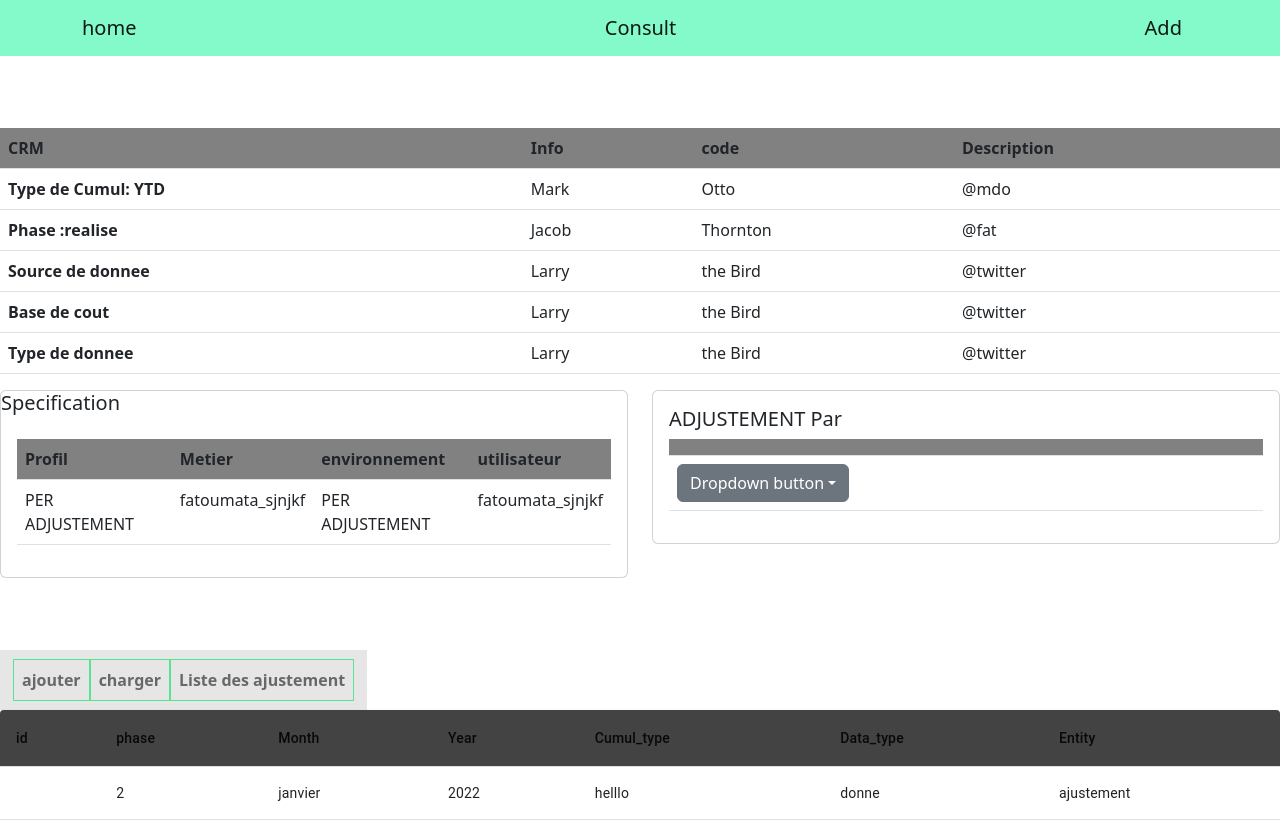
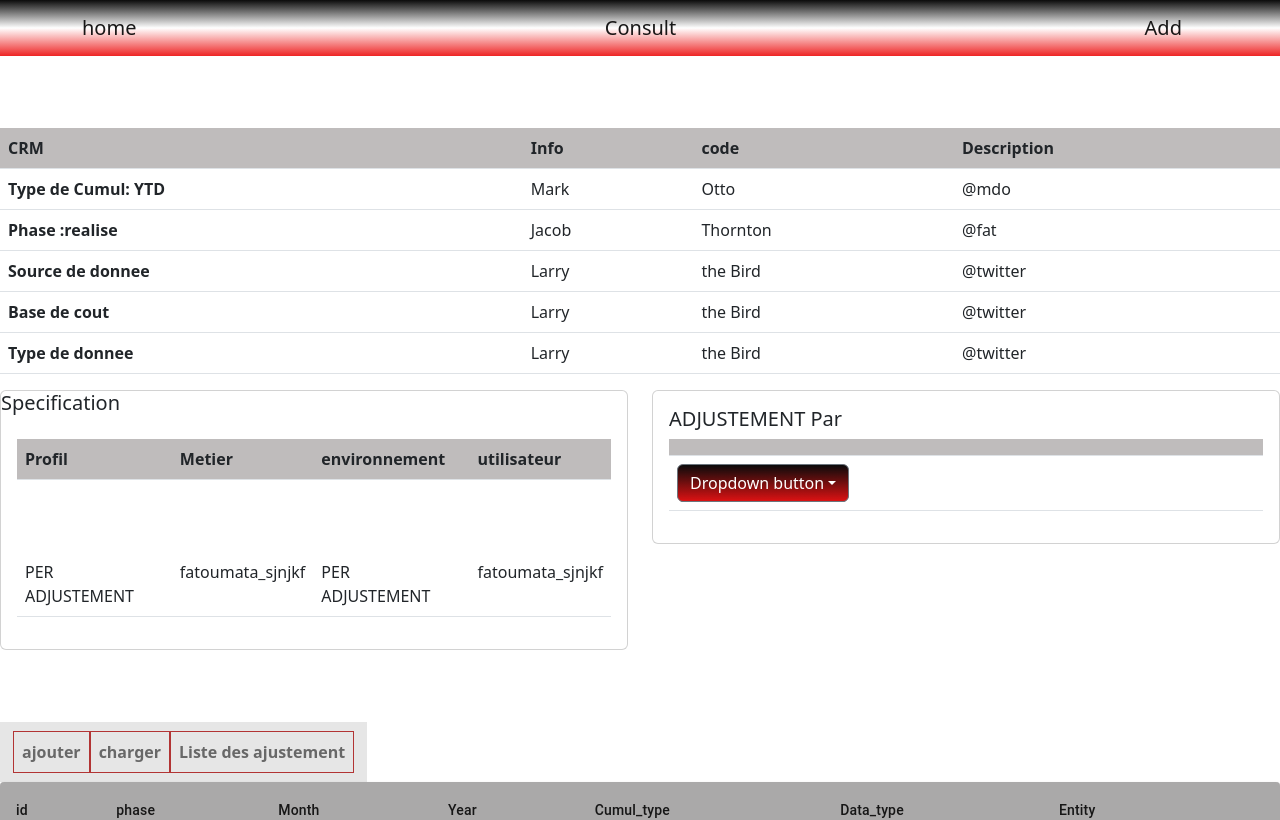
Before and after one commit to dfatoumata/adjProjectWeb, a React (Create React App) app: page / in a window 1280 px wide. Shown: the top 820 px of the page. Built offline with nearby package versions, Linux system fonts and the light colour scheme; no server answers.

Commit message:
boite modal de chargement de fichier

```diff
--- a/src/components/ListProduit.css
+++ b/src/components/ListProduit.css
@@ -12,23 +12,25 @@
       animation: App-logo-spin infinite 20s linear;
     }
   }
+  Button{
+    background: linear-gradient(rgb(11, 11, 11), rgba(235, 3, 3, 0.87));
+  }
   thead{
-    background-color: #08080882;
+    background-color: #817d7d82;
   }
   .nav-link:hover{
-    background-color: #35e27dc9;
-
+     background: linear-gradient(rgba(11, 11, 11, rgba(235, 3, 3, 0.6)3, 0.87));
   }
   .nav-link{
-    border: 1px solid #35e27dc9;
-    color: white;
+    border: 1px solid #a40404c9;
+    color: black;
   }
   .form{
     background-color: rgb(230, 230, 230);
 
   }
   .App-header {
-    background-color: #35e27dc9;
+    background: linear-gradient(rgb(11, 11, 11), rgba(235, 3, 3, 0.87));
     min-height: 100vh;
     display: flex;
     flex-direction: column;
@@ -38,7 +40,7 @@
     color: white;
   }
   .TableRow{
-background-color: #08080882;
+background-color: #98989882;
   }
   .a {
     display: flex;
@@ -60,7 +62,7 @@ background-color: #08080882;
     color: #61dafb;
   }
   .z{
-    background-color: #0ef49582;
+    background: linear-gradient(rgb(11, 11, 11),rgb(255, 255, 255), rgba(235, 3, 3, 0.87));
   }
   @keyframes App-logo-spin {
     from {
--- a/src/components/ListProduit.js
+++ b/src/components/ListProduit.js
@@ -12,6 +12,11 @@ import { Button } from 'react-bootstrap';
 import './ListProduit.css';
 import Box from '@mui/material/Box';
 import Typography from '@mui/material/Typography';
+import Dialog from '@mui/material/Dialog';
+import DialogActions from '@mui/material/DialogActions';
+import DialogContent from '@mui/material/DialogContent';
+import DialogContentText from '@mui/material/DialogContentText';
+import DialogTitle from '@mui/material/DialogTitle';
 
 function ListProduit() {
   const style = {
@@ -25,9 +30,6 @@ function ListProduit() {
     boxShadow: 24,
     p: 4,
   };
-
-  const [open, setOpen] = useState(false);
-  const handleOpen = () => setOpen(true);
 
 
 
@@ -105,9 +107,46 @@ function ListProduit() {
         setEntity(evt.currentTarget.value);
       }
 
+
+      const [open, setOpen] = useState(false);
+
+      const handleClickOpen = () => {
+        setOpen(true);
+      };
+
+      const handleClosee = () => {
+        setOpen(false);
+      };
   return (
+
+
+
     // var produit =produit
     <div>
+
+
+      <Dialog
+        open={open}
+        // onClose={handleClose}
+        aria-labelledby="alert-dialog-title"
+        aria-describedby="alert-dialog-description"
+      >
+        <DialogTitle id="alert-dialog-title">
+          {"Chargement de fichier?"}
+        </DialogTitle>
+        <DialogContent>
+          <DialogContentText id="alert-dialog-description">
+         Voulez vous charger le fichier
+          </DialogContentText>
+        </DialogContent>
+        <DialogActions>
+
+          <Button onClick={handleClosee} autoFocus>
+            Non
+          </Button>
+           <Button onClick={handleClosee}>Oui</Button>
+        </DialogActions>
+      </Dialog>
       <nav class="navbar navbar-expand-lg  z">
   <div class="container">
     <a class="navbar-brand" href="#">home</a>
@@ -117,6 +156,9 @@ function ListProduit() {
 </nav>
 
   <br /> <br />  <br />
+
+
+
 
   <table class="table table-">
   <thead>
@@ -167,6 +209,7 @@ function ListProduit() {
     <h5 class="card-title">Specification</h5>
       <div class="card-body">
       <table class="table">
+        <br /> <br />  <br />
   <thead>
     <tr>
 
@@ -229,21 +272,8 @@ function ListProduit() {
 <br /> <br />  <br />
 {/*
   <Button onClick={handleOpen}>Open modal</Button> */}
-      <Modal
-        open={open}
-        onClose={handleClose}
-        aria-labelledby="modal-modal-title"
-        aria-describedby="modal-modal-description"
-      >
-        <Box sx={style}>
-          <Typography id="modal-modal-title" variant="h6" component="h2">
-            Text in a modal
-          </Typography>
-          <Typography id="modal-modal-description" sx={{ mt: 2 }}>
-            Duis mollis, est non commodo luctus, nisi erat porttitor ligula.
-          </Typography>
-        </Box>
-      </Modal>
+
+
   <thead className="form">
       <tr>
         <th>
@@ -259,7 +289,7 @@ function ListProduit() {
           <a className="nav-link"  href="javascript:void(0)" onClick={handleShow}>ajouter</a>
         </li>
         <li className="nav-item"><i class="bi bi-cloud-upload-fill"></i>
-          <a className="nav-link" href="javascript:void(0)">charger</a>
+          <a className="nav-link" href="javascript:void(0)"  onClick={handleClickOpen}>charger</a>
         </li>
         <li className="nav-item">
           <a className="nav-link" href="javascript:void(0)">Liste des ajustement</a>
```
